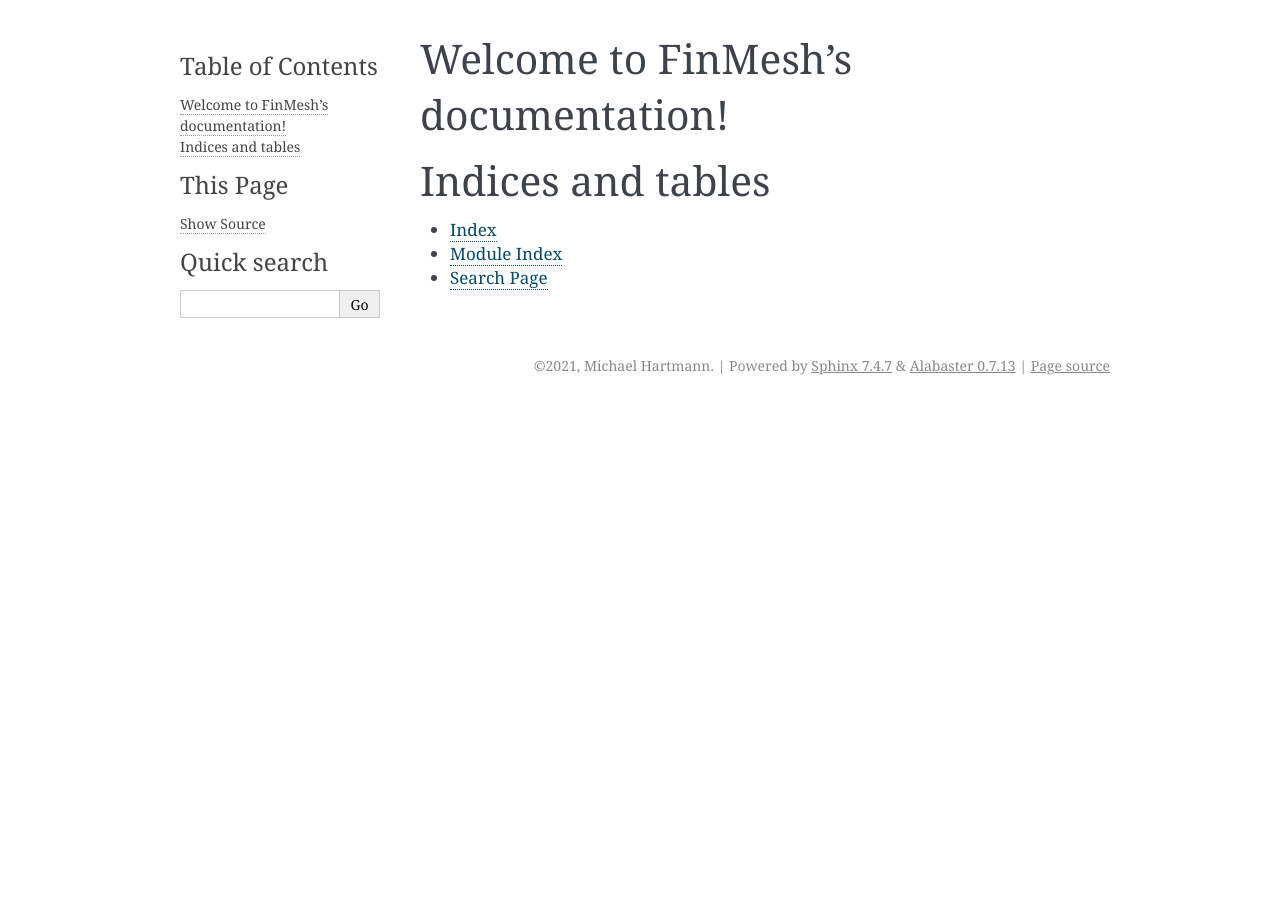
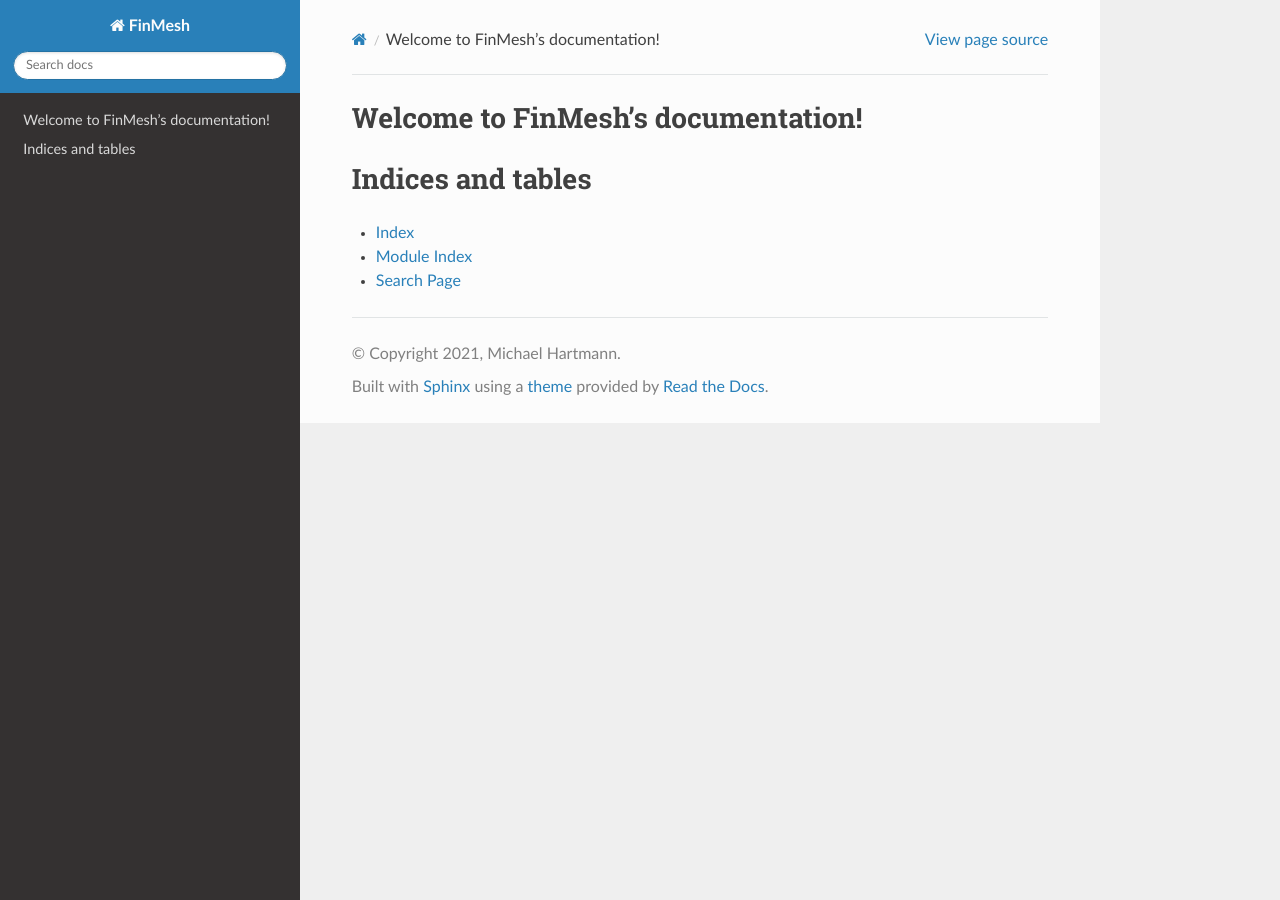
Before and after one commit to MichaelPHartmann/FinMesh, a Sphinx documentation site: the page built from docs/index.rst, in a window 1280 px wide. Built offline with Sphinx 7.4.7 and the Read the Docs theme 2.0.0, drawn with Linux system fonts in a browser that asks for light colours.

Commit message:
Added requirements.txt

```diff
--- a/docs/conf.py
+++ b/docs/conf.py
@@ -10,9 +10,9 @@
 # add these directories to sys.path here. If the directory is relative to the
 # documentation root, use os.path.abspath to make it absolute, like shown here.
 #
-# import os
-# import sys
-# sys.path.insert(0, os.path.abspath('.'))
+import os
+import sys
+sys.path.insert(0, os.path.abspath('../FinMesh/'))
 
 
 # -- Project information -----------------------------------------------------
@@ -30,7 +30,7 @@ release = '2019'
 # Add any Sphinx extension module names here, as strings. They can be
 # extensions coming with Sphinx (named 'sphinx.ext.*') or your custom
 # ones.
-extensions = [
+extensions = ['myst_parser'
 ]
 
 # Add any paths that contain templates here, relative to this directory.
@@ -47,7 +47,7 @@ exclude_patterns = ['_build', 'Thumbs.db', '.DS_Store']
 # The theme to use for HTML and HTML Help pages.  See the documentation for
 # a list of builtin themes.
 #
-html_theme = 'alabaster'
+html_theme = 'sphinx_rtd_theme'
 
 # Add any paths that contain custom static files (such as style sheets) here,
 # relative to this directory. They are copied after the builtin static files,
```
Also changed, not shown: requirements.txt (added, +16 -0 lines).
